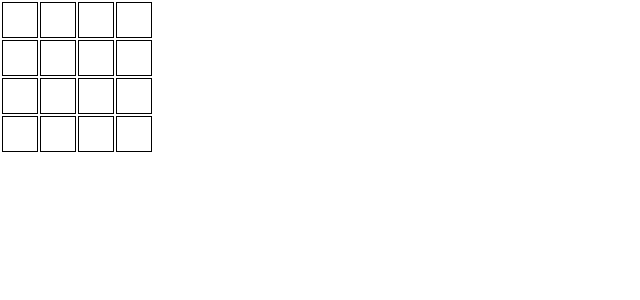
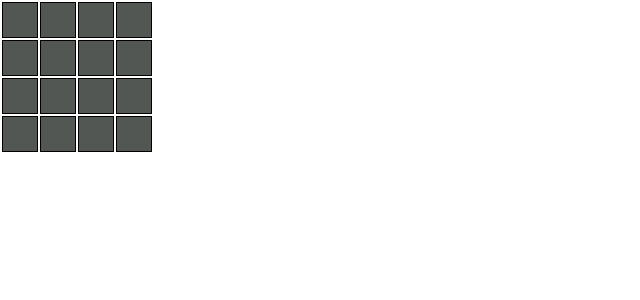
Before and after one commit to mejiaej/mines, a React (Create React App) app in the folder web/: page / in a window 1280 px wide. Shown: the top 300 px of the page, without its empty margins (0-640 px from the left). Built offline with nearby package versions, Linux system fonts and the light colour scheme.

Commit message:
Add cell background color

```diff
--- a/web/src/App.tsx
+++ b/web/src/App.tsx
@@ -19,7 +19,13 @@ const App = () => {
     [ { value: null, revealed: false }, { value: null, revealed: false }, { value: null, revealed: false }, { value: null, revealed: false } ]
   ]);
 
-  return (
+  const handleCellClick = (row: number, column: number) => {
+    const newGameBoard = [...gameBoard];
+    newGameBoard[row][column].revealed = true;
+    setGameBoard(newGameBoard);
+  }
+
+   return (
     <div className="App">
       <table>
         {gameBoard.map((row, row_index) => {
@@ -31,6 +37,7 @@ const App = () => {
                   value={cell.value}
                   row={row_index}
                   column={y_index}
+                  handleCellClick={handleCellClick}
                 />
                 )
               )}
--- a/web/src/components/BoardCell.tsx
+++ b/web/src/components/BoardCell.tsx
@@ -1,14 +1,29 @@
-
 interface BoardCellProps {
   row: number,
   column: number,
   value: number | null,
   revealed: boolean,
+  handleCellClick: Function,
 }
 
 
-const BoardCell = ({ revealed, value }: BoardCellProps) => (
-  <td>{`${revealed ? value : ''}`}</td>
-);
+const BoardCell = ({ revealed, value, row, column, handleCellClick }: BoardCellProps) => {
+  let className = '';
+  if (!revealed) {
+    className = 'cell-hidden';
+  }
+
+  const handleClick = () => {
+    if(!revealed) {
+      handleCellClick(row, column);
+    }
+  }
+
+  return (
+    <td className={className} onClick={handleClick}>
+      {`${revealed && value != null ? value : ''}`}
+    </td>
+  )
+}
 
 export { BoardCell };
--- a/web/src/index.css
+++ b/web/src/index.css
@@ -17,6 +17,11 @@ td {
  height: 2rem;
  width: 2rem;
 }
+
 td:hover {
   background-color: #1c8f39;
 }
+
+.cell-hidden {
+  background-color: #525753;
+}
```
